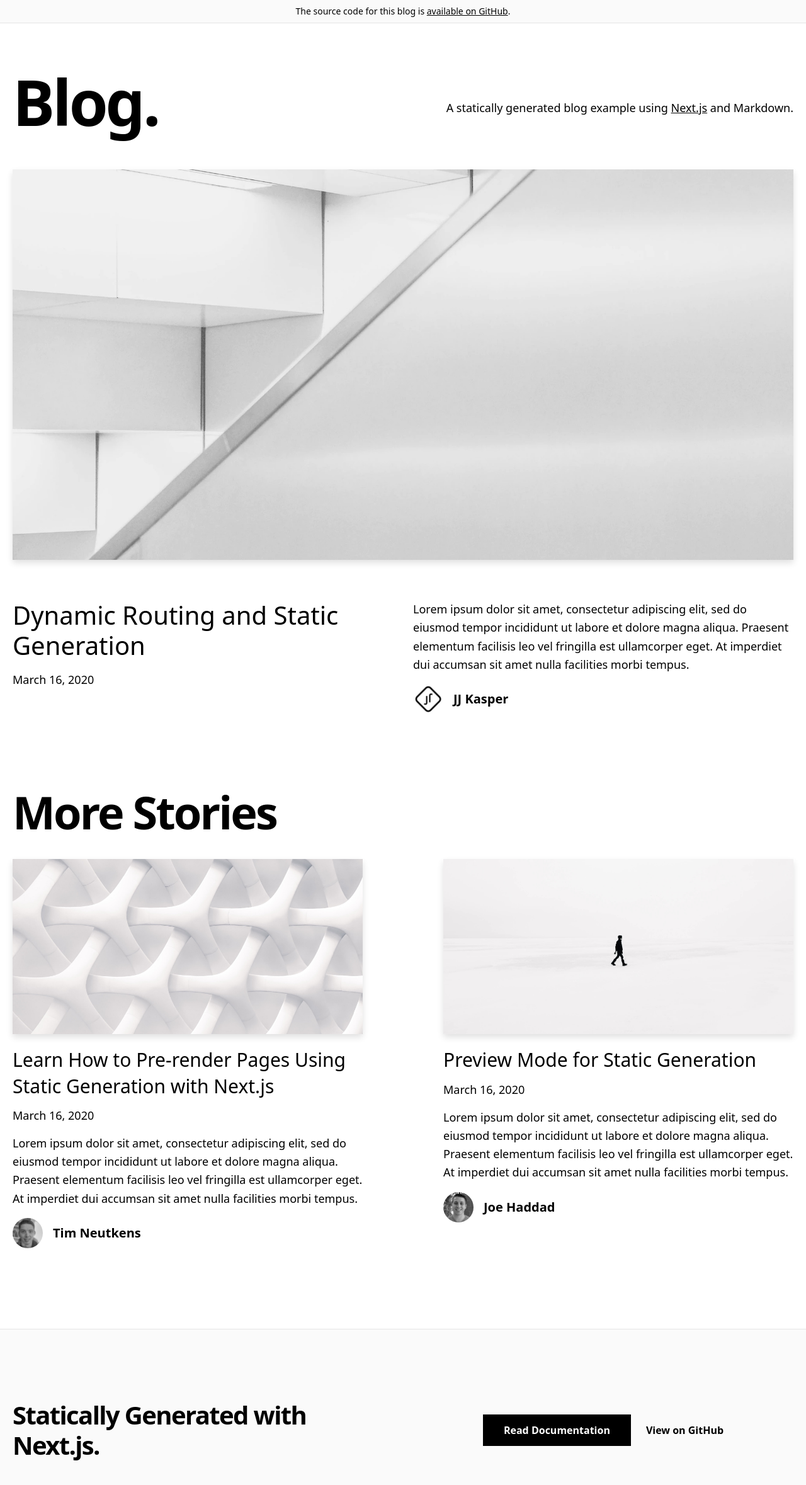
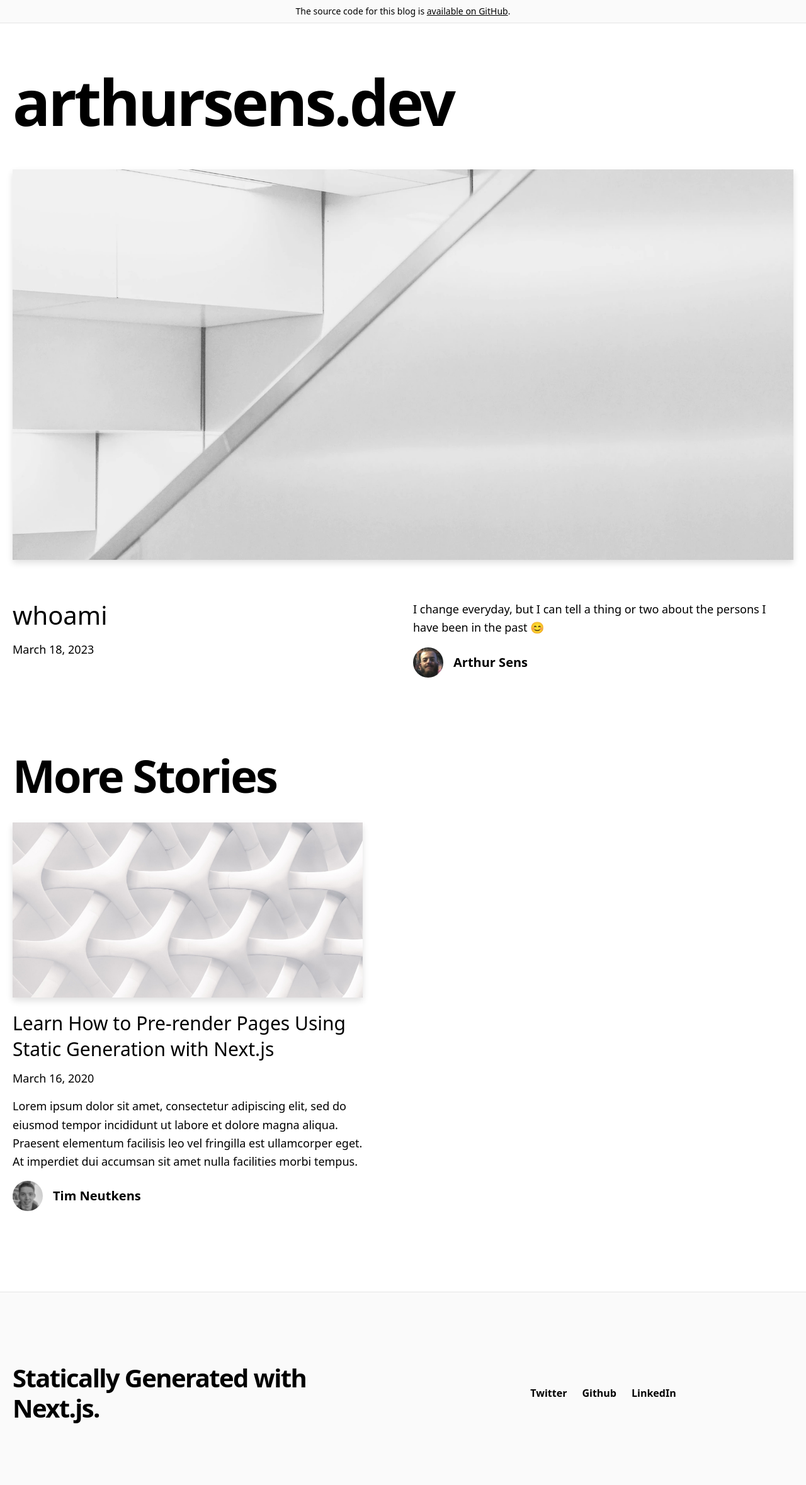
Before and after one commit to ArthurSens/blog, a Next.js app: page / in a window 1280 px wide. Shown: the top 2358 px of the page at 63% size. Built offline with nearby package versions, Linux system fonts and the light colour scheme.

Commit message:
Trying things out
Signed-off-by: ArthurSens <arthursens2005@gmail.com>

```diff
--- a/_posts/dynamic-routing.md
+++ b/_posts/dynamic-routing.md
@@ -1,11 +1,11 @@
 ---
-title: 'Dynamic Routing and Static Generation'
-excerpt: 'Lorem ipsum dolor sit amet, consectetur adipiscing elit, sed do eiusmod tempor incididunt ut labore et dolore magna aliqua. Praesent elementum facilisis leo vel fringilla est ullamcorper eget. At imperdiet dui accumsan sit amet nulla facilities morbi tempus.'
+title: 'whoami'
+excerpt: 'I change everyday, but I can tell a thing or two about the persons I have been in the past 😊'
 coverImage: '/assets/blog/dynamic-routing/cover.jpg'
-date: '2020-03-16T05:35:07.322Z'
+date: '2023-03-18T00:00:00.000Z'
 author:
-  name: JJ Kasper
-  picture: '/assets/blog/authors/jj.jpeg'
+  name: Arthur Sens
+  picture: '/assets/blog/authors/arthursens.jpg'
 ogImage:
   url: '/assets/blog/dynamic-routing/cover.jpg'
 ---
--- a/_posts/preview.md
+++ /dev/null
@@ -1,19 +0,0 @@
----
-title: 'Preview Mode for Static Generation'
-excerpt: 'Lorem ipsum dolor sit amet, consectetur adipiscing elit, sed do eiusmod tempor incididunt ut labore et dolore magna aliqua. Praesent elementum facilisis leo vel fringilla est ullamcorper eget. At imperdiet dui accumsan sit amet nulla facilities morbi tempus.'
-coverImage: '/assets/blog/preview/cover.jpg'
-date: '2020-03-16T05:35:07.322Z'
-author:
-  name: Joe Haddad
-  picture: '/assets/blog/authors/joe.jpeg'
-ogImage:
-  url: '/assets/blog/preview/cover.jpg'
----
-
-Lorem ipsum dolor sit amet, consectetur adipiscing elit, sed do eiusmod tempor incididunt ut labore et dolore magna aliqua. Praesent elementum facilisis leo vel fringilla est ullamcorper eget. At imperdiet dui accumsan sit amet nulla facilities morbi tempus. Praesent elementum facilisis leo vel fringilla. Congue mauris rhoncus aenean vel. Egestas sed tempus urna et pharetra pharetra massa massa ultricies.
-
-Venenatis cras sed felis eget velit. Consectetur libero id faucibus nisl tincidunt. Gravida in fermentum et sollicitudin ac orci phasellus egestas tellus. Volutpat consequat mauris nunc congue nisi vitae. Id aliquet risus feugiat in ante metus dictum at tempor. Sed blandit libero volutpat sed cras. Sed odio morbi quis commodo odio aenean sed adipiscing. Velit euismod in pellentesque massa placerat. Mi bibendum neque egestas congue quisque egestas diam in arcu. Nisi lacus sed viverra tellus in. Nibh cras pulvinar mattis nunc sed. Luctus accumsan tortor posuere ac ut consequat semper viverra. Fringilla ut morbi tincidunt augue interdum velit euismod.
-
-## Lorem Ipsum
-
-Tristique senectus et netus et malesuada fames ac turpis. Ridiculous mus mauris vitae ultricies leo integer malesuada nunc vel. In mollis nunc sed id semper. Egestas tellus rutrum tellus pellentesque. Phasellus vestibulum lorem sed risus ultricies tristique nulla. Quis blandit turpis cursus in hac habitasse platea dictumst quisque. Eros donec ac odio tempor orci dapibus ultrices. Aliquam sem et tortor consequat id porta nibh. Adipiscing elit duis tristique sollicitudin nibh sit amet commodo nulla. Diam vulputate ut pharetra sit amet. Ut tellus elementum sagittis vitae et leo. Arcu non odio euismod lacinia at quis risus sed vulputate.
--- a/components/alert.tsx
+++ b/components/alert.tsx
@@ -1,6 +1,5 @@
 import Container from './container'
 import cn from 'classnames'
-import { EXAMPLE_PATH } from '../lib/constants'
 
 type Props = {
   preview?: boolean
@@ -31,7 +30,7 @@ const Alert = ({ preview }: Props) => {
             <>
               The source code for this blog is{' '}
               <a
-                href={`https://github.com/vercel/next.js/tree/canary/examples/${EXAMPLE_PATH}`}
+                href={`https://github.com/ArthurSens/blog`}
                 className="underline hover:text-blue-600 duration-200 transition-colors"
               >
                 available on GitHub
--- a/components/footer.tsx
+++ b/components/footer.tsx
@@ -11,16 +11,22 @@ const Footer = () => {
           </h3>
           <div className="flex flex-col lg:flex-row justify-center items-center lg:pl-4 lg:w-1/2">
             <a
-              href="https://nextjs.org/docs/basic-features/pages"
-              className="mx-3 bg-black hover:bg-white hover:text-black border border-black text-white font-bold py-3 px-12 lg:px-8 duration-200 transition-colors mb-6 lg:mb-0"
+              href="https://twitter.com/ArthurSilvaSens"
+              className="mx-3 font-bold hover:underline"
             >
-              Read Documentation
+              Twitter
             </a>
             <a
-              href={`https://github.com/vercel/next.js/tree/canary/examples/${EXAMPLE_PATH}`}
+              href={`https://github.com/ArthurSens`}
               className="mx-3 font-bold hover:underline"
             >
-              View on GitHub
+              Github
+            </a>
+            <a
+              href="https://www.linkedin.com/in/arthursilvasens/"
+              className="mx-3 font-bold hover:underline"
+            >
+              LinkedIn
             </a>
           </div>
         </div>
--- a/components/intro.tsx
+++ b/components/intro.tsx
@@ -4,18 +4,8 @@ const Intro = () => {
   return (
     <section className="flex-col md:flex-row flex items-center md:justify-between mt-16 mb-16 md:mb-12">
       <h1 className="text-5xl md:text-8xl font-bold tracking-tighter leading-tight md:pr-8">
-        Blog.
+        arthursens.dev
       </h1>
-      <h4 className="text-center md:text-left text-lg mt-5 md:pl-8">
-        A statically generated blog example using{' '}
-        <a
-          href="https://nextjs.org/"
-          className="underline hover:text-blue-600 duration-200 transition-colors"
-        >
-          Next.js
-        </a>{' '}
-        and {CMS_NAME}.
-      </h4>
     </section>
   )
 }
--- a/pages/index.tsx
+++ b/pages/index.tsx
@@ -5,7 +5,6 @@ import Intro from '../components/intro'
 import Layout from '../components/layout'
 import { getAllPosts } from '../lib/api'
 import Head from 'next/head'
-import { CMS_NAME } from '../lib/constants'
 import Post from '../interfaces/post'
 
 type Props = {
@@ -19,7 +18,7 @@ export default function Index({ allPosts }: Props) {
     <>
       <Layout>
         <Head>
-          <title>{`Next.js Blog Example with ${CMS_NAME}`}</title>
+          <title>{`ArthurSens.dev`}</title>
         </Head>
         <Container>
           <Intro />
```
Also changed, not shown: public/assets/blog/authors/arthursens.jpg (added), public/assets/blog/preview/cover.jpg (deleted).
